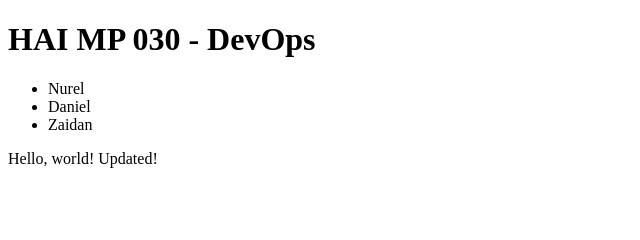
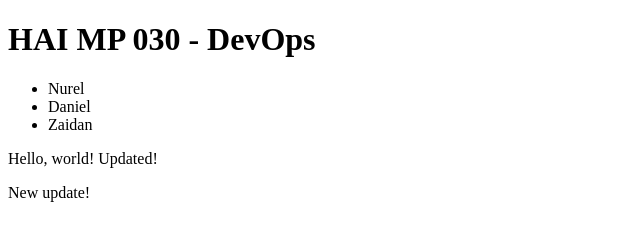
Before and after one commit to nurelhhh/mp-30, a website: page app/index.html in a window 1280 px wide. Shown: the whole page, without its empty margins (0-640 px from the left). Drawn offline with Linux system fonts and the light colour scheme.

Commit message:
Update index.html

```diff
--- a/app/index.html
+++ b/app/index.html
@@ -16,5 +16,6 @@
         </ul>
     </div>
     <p>Hello, world! Updated!</p>
+    <p>New update!</p>
 </body>
 </html>
```
